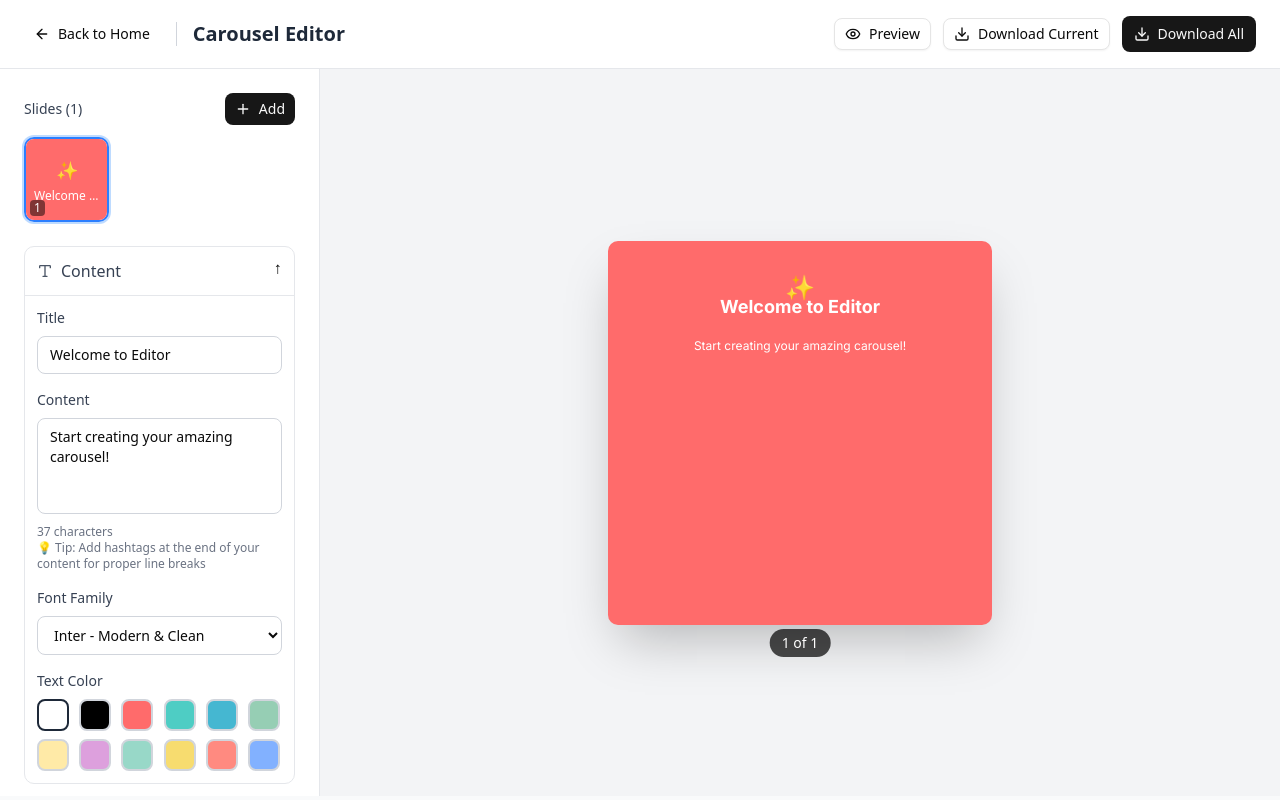
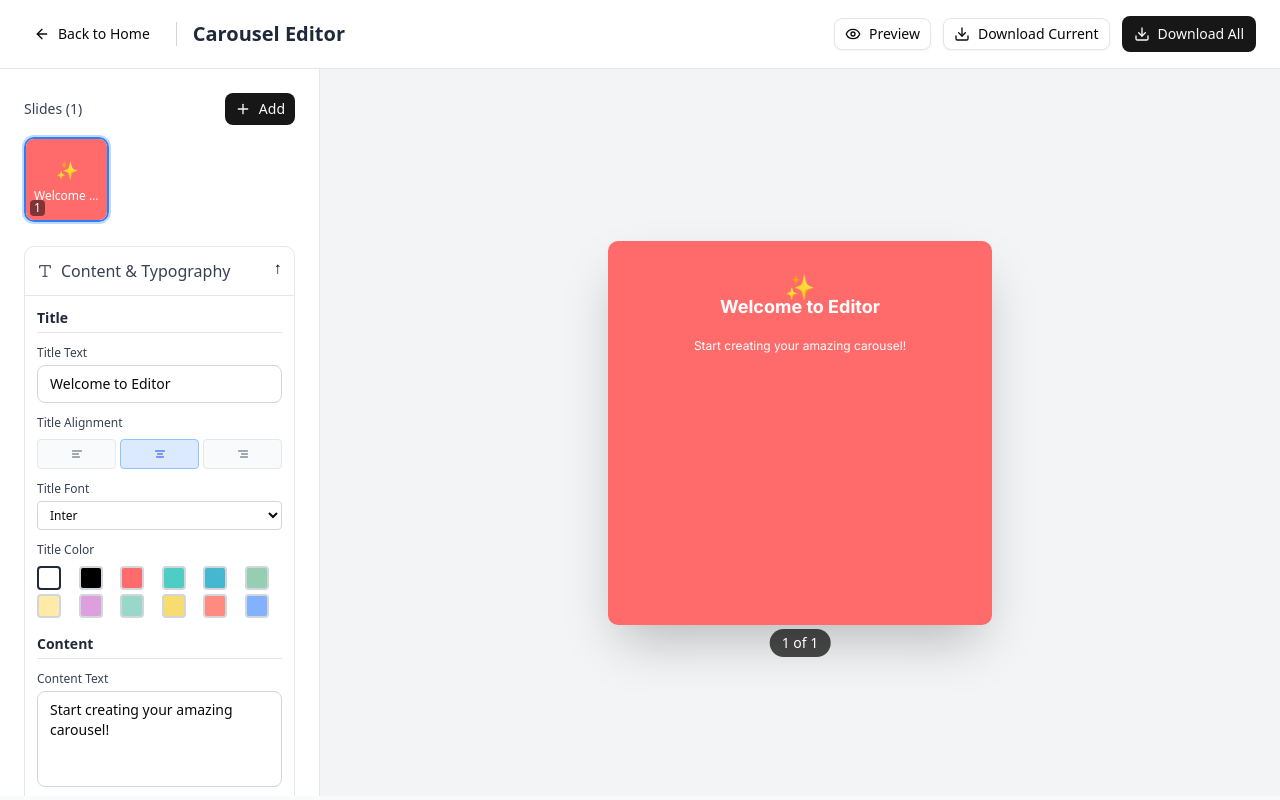
Before and after one commit to Habib7442/carouselly, a Next.js app: page /editor in a window 1280 px wide. Built offline with nearby package versions, Linux system fonts and the light colour scheme.

Commit message:
Enhanced Editor with Full Text Controls

```diff
--- a/app/editor/page.tsx
+++ b/app/editor/page.tsx
@@ -3,7 +3,7 @@
 import React, { useRef, useEffect, Suspense } from 'react';
 import { motion } from 'framer-motion';
 import { useRouter } from 'next/navigation';
-import { ArrowLeft, Download, Eye, Plus, Trash2, Copy, Palette, Type, Image as ImageIcon, Smile } from 'lucide-react';
+import { ArrowLeft, Download, Eye, Plus, Trash2, Copy, Palette, Type, Image as ImageIcon, Smile, AlignLeft, AlignCenter, AlignRight, Move, RotateCcw } from 'lucide-react';
 import { Canvas, FabricImage, Rect, Circle, FabricText, Shadow } from 'fabric';
 import { zip } from 'fflate';
 import { saveAs } from 'file-saver';
@@ -609,7 +609,7 @@ function EditorPageContent() {
                 >
                   <div className="flex items-center gap-2">
                     <Type className="h-4 w-4 text-gray-600" />
-                    <span className="font-medium text-gray-700">Content</span>
+                    <span className="font-medium text-gray-700">Content & Typography</span>
                   </div>
                   <motion.div
                     animate={{ rotate: showFontPanel ? 180 : 0 }}
@@ -621,9 +621,12 @@ function EditorPageContent() {
 
                 {showFontPanel && (
                   <div className="p-3 border-t border-gray-200 space-y-4">
+                    {/* Title Section */}
+                    <div className="space-y-3">
+                      <h4 className="text-sm font-semibold text-gray-800 border-b pb-1">Title</h4>
                       <div>
-                      <label className="block text-sm font-medium text-gray-700 mb-2">
-                        Title
+                        <label className="block text-xs font-medium text-gray-700 mb-1">
+                          Title Text
                         </label>
                         <input
                           type="text"
@@ -634,9 +637,79 @@ function EditorPageContent() {
                         />
                       </div>
 
+                      {/* Title Alignment */}
                       <div>
-                      <label className="block text-sm font-medium text-gray-700 mb-2">
-                        Content
+                        <label className="block text-xs font-medium text-gray-700 mb-2">
+                          Title Alignment
+                        </label>
+                        <div className="flex gap-1">
+                          {[
+                            { value: 'left', icon: AlignLeft, label: 'Left' },
+                            { value: 'center', icon: AlignCenter, label: 'Center' },
+                            { value: 'right', icon: AlignRight, label: 'Right' }
+                          ].map(({ value, icon: Icon, label }) => (
+                            <button
+                              key={value}
+                              onClick={() => updateSlide(currentSlideData.id, { titleAlign: value as any })}
+                              className={`flex-1 p-2 rounded border text-xs flex items-center justify-center gap-1 ${
+                                (currentSlideData.titleAlign || 'center') === value
+                                  ? 'bg-blue-100 border-blue-300 text-blue-700'
+                                  : 'bg-gray-50 border-gray-200 text-gray-600 hover:bg-gray-100'
+                              }`}
+                              title={label}
+                            >
+                              <Icon className="h-3 w-3" />
+                            </button>
+                          ))}
+                        </div>
+                      </div>
+
+                      {/* Title Font Family */}
+                      <div>
+                        <label className="block text-xs font-medium text-gray-700 mb-1">
+                          Title Font
+                        </label>
+                        <select
+                          value={currentSlideData.titleFontFamily || fontFamilies[0].value}
+                          onChange={(e) => updateSlide(currentSlideData.id, { titleFontFamily: e.target.value })}
+                          className="w-full px-2 py-1 border border-gray-300 rounded text-xs"
+                        >
+                          {fontFamilies.map((font) => (
+                            <option key={font.name} value={font.value}>
+                              {font.name}
+                            </option>
+                          ))}
+                        </select>
+                      </div>
+
+                      {/* Title Color */}
+                      <div>
+                        <label className="block text-xs font-medium text-gray-700 mb-2">
+                          Title Color
+                        </label>
+                        <div className="grid grid-cols-6 gap-1">
+                          {textColors.map((color) => (
+                            <button
+                              key={color}
+                              onClick={() => updateSlide(currentSlideData.id, { titleColor: color })}
+                              className={`w-6 h-6 rounded border-2 ${
+                                (currentSlideData.titleColor || '#FFFFFF') === color
+                                  ? 'border-gray-800'
+                                  : 'border-gray-300'
+                              }`}
+                              style={{ backgroundColor: color }}
+                            />
+                          ))}
+                        </div>
+                      </div>
+                    </div>
+
+                    {/* Content Section */}
+                    <div className="space-y-3">
+                      <h4 className="text-sm font-semibold text-gray-800 border-b pb-1">Content</h4>
+                      <div>
+                        <label className="block text-xs font-medium text-gray-700 mb-1">
+                          Content Text
                         </label>
                         <textarea
                           value={currentSlideData.content || ''}
@@ -651,40 +724,63 @@ function EditorPageContent() {
                         </div>
                       </div>
 
+                      {/* Content Alignment */}
                       <div>
-                      <label className="block text-sm font-medium text-gray-700 mb-2">
-                        Font Family
+                        <label className="block text-xs font-medium text-gray-700 mb-2">
+                          Content Alignment
+                        </label>
+                        <div className="flex gap-1">
+                          {[
+                            { value: 'left', icon: AlignLeft, label: 'Left' },
+                            { value: 'center', icon: AlignCenter, label: 'Center' },
+                            { value: 'right', icon: AlignRight, label: 'Right' }
+                          ].map(({ value, icon: Icon, label }) => (
+                            <button
+                              key={value}
+                              onClick={() => updateSlide(currentSlideData.id, { contentAlign: value as any })}
+                              className={`flex-1 p-2 rounded border text-xs flex items-center justify-center gap-1 ${
+                                (currentSlideData.contentAlign || 'center') === value
+                                  ? 'bg-blue-100 border-blue-300 text-blue-700'
+                                  : 'bg-gray-50 border-gray-200 text-gray-600 hover:bg-gray-100'
+                              }`}
+                              title={label}
+                            >
+                              <Icon className="h-3 w-3" />
+                            </button>
+                          ))}
+                        </div>
+                      </div>
+
+                      {/* Content Font Family */}
+                      <div>
+                        <label className="block text-xs font-medium text-gray-700 mb-1">
+                          Content Font
                         </label>
                         <select
-                        value={currentSlideData.titleFontFamily || fontFamilies[0].value}
-                        onChange={(e) => updateSlide(currentSlideData.id, {
-                          titleFontFamily: e.target.value,
-                          contentFontFamily: e.target.value
-                        })}
-                        className="w-full px-3 py-2 border border-gray-300 rounded-md text-sm"
+                          value={currentSlideData.contentFontFamily || fontFamilies[0].value}
+                          onChange={(e) => updateSlide(currentSlideData.id, { contentFontFamily: e.target.value })}
+                          className="w-full px-2 py-1 border border-gray-300 rounded text-xs"
                         >
                           {fontFamilies.map((font) => (
                             <option key={font.name} value={font.value}>
-                            {font.name} - {font.preview}
+                              {font.name}
                             </option>
                           ))}
                         </select>
                       </div>
 
+                      {/* Content Color */}
                       <div>
-                      <label className="block text-sm font-medium text-gray-700 mb-2">
-                        Text Color
+                        <label className="block text-xs font-medium text-gray-700 mb-2">
+                          Content Color
                         </label>
-                      <div className="grid grid-cols-6 gap-2">
+                        <div className="grid grid-cols-6 gap-1">
                           {textColors.map((color) => (
                             <button
                               key={color}
-                            onClick={() => updateSlide(currentSlideData.id, {
-                              titleColor: color,
-                              contentColor: color
-                            })}
-                            className={`w-8 h-8 rounded-md border-2 ${
-                              (currentSlideData.titleColor || '#FFFFFF') === color
+                              onClick={() => updateSlide(currentSlideData.id, { contentColor: color })}
+                              className={`w-6 h-6 rounded border-2 ${
+                                (currentSlideData.contentColor || '#FFFFFF') === color
                                   ? 'border-gray-800'
                                   : 'border-gray-300'
                               }`}
@@ -692,6 +788,25 @@ function EditorPageContent() {
                             />
                           ))}
                         </div>
+                      </div>
+                    </div>
+
+                    {/* Reset Button */}
+                    <div className="pt-2 border-t">
+                      <button
+                        onClick={() => updateSlide(currentSlideData.id, {
+                          titleAlign: 'center',
+                          contentAlign: 'center',
+                          titleFontFamily: fontFamilies[0].value,
+                          contentFontFamily: fontFamilies[0].value,
+                          titleColor: '#FFFFFF',
+                          contentColor: '#FFFFFF'
+                        })}
+                        className="w-full flex items-center justify-center gap-2 px-3 py-2 text-xs bg-gray-100 text-gray-700 rounded hover:bg-gray-200 transition-colors"
+                      >
+                        <RotateCcw className="h-3 w-3" />
+                        Reset Typography
+                      </button>
                     </div>
                   </div>
                 )}
```
Lines whose indentation alone changed are shown as unchanged.
